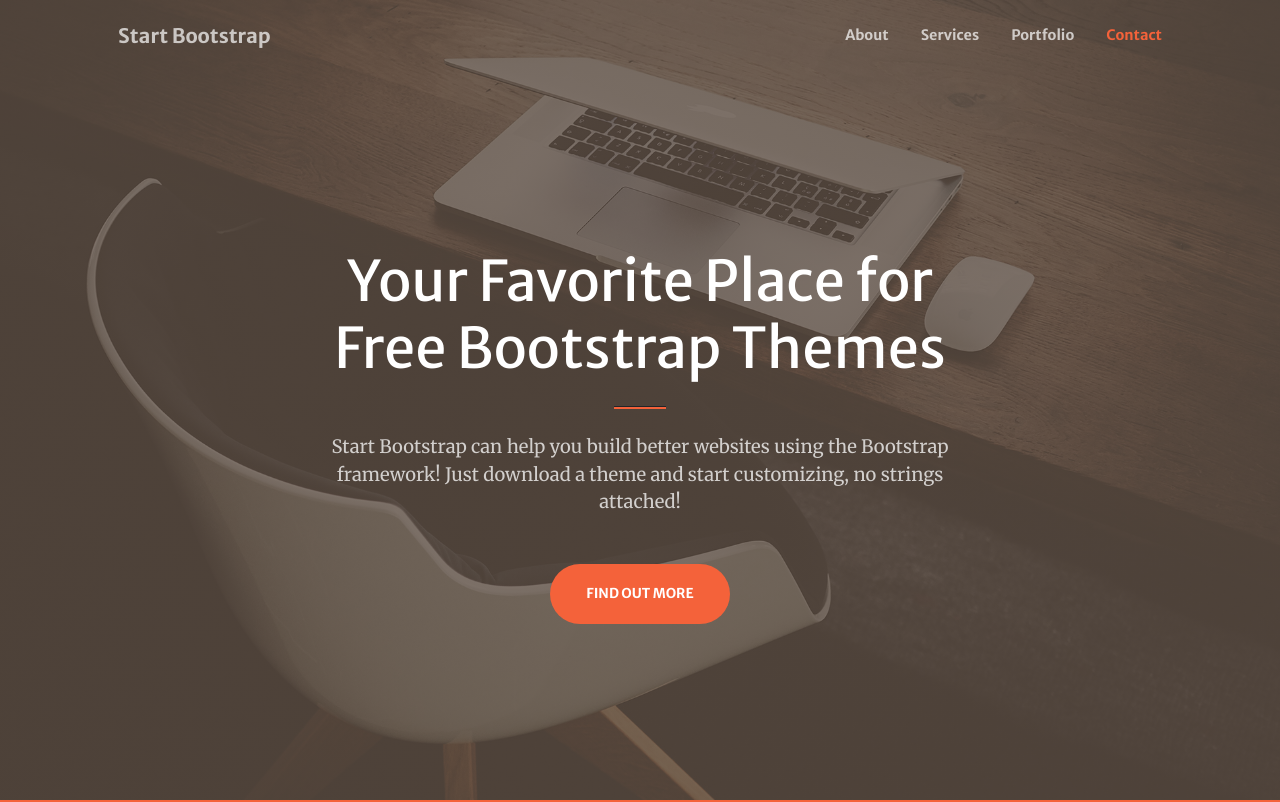
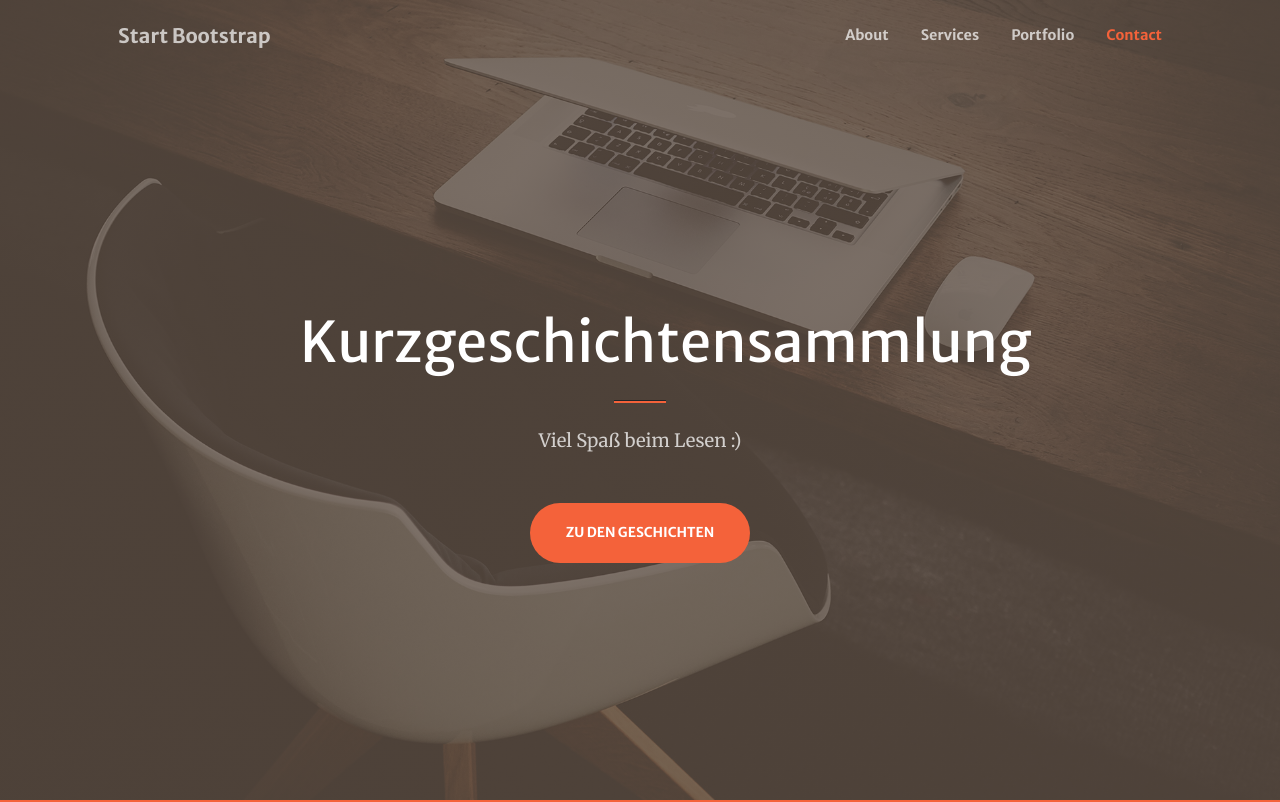
Before and after one commit to wsmmr/portfolio, a website: page index.html in a window 1280 px wide. Shown: the top 802 px of the page. Drawn offline with nearby package versions, Linux system fonts and the light colour scheme; some packages are replaced by stand-ins of ours; a script that the page names is missing.

Commit message:
Update index.html

```diff
--- a/index.html
+++ b/index.html
@@ -39,12 +39,12 @@
             <div class="container px-4 px-lg-5 h-100">
                 <div class="row gx-4 gx-lg-5 h-100 align-items-center justify-content-center text-center">
                     <div class="col-lg-8 align-self-end">
-                        <h1 class="text-white font-weight-bold">Your Favorite Place for Free Bootstrap Themes</h1>
+                        <h1 class="text-white font-weight-bold">Kurzgeschichtensammlung</h1>
                         <hr class="divider" />
                     </div>
                     <div class="col-lg-8 align-self-baseline">
-                        <p class="text-white-75 mb-5">Start Bootstrap can help you build better websites using the Bootstrap framework! Just download a theme and start customizing, no strings attached!</p>
-                        <a class="btn btn-primary btn-xl" href="#about">Find Out More</a>
+                        <p class="text-white-75 mb-5">Viel Spaß beim Lesen :)</p>
+                        <a class="btn btn-primary btn-xl" href="#portfolio">Zu den Geschichten</a>
                     </div>
                 </div>
             </div>
```
